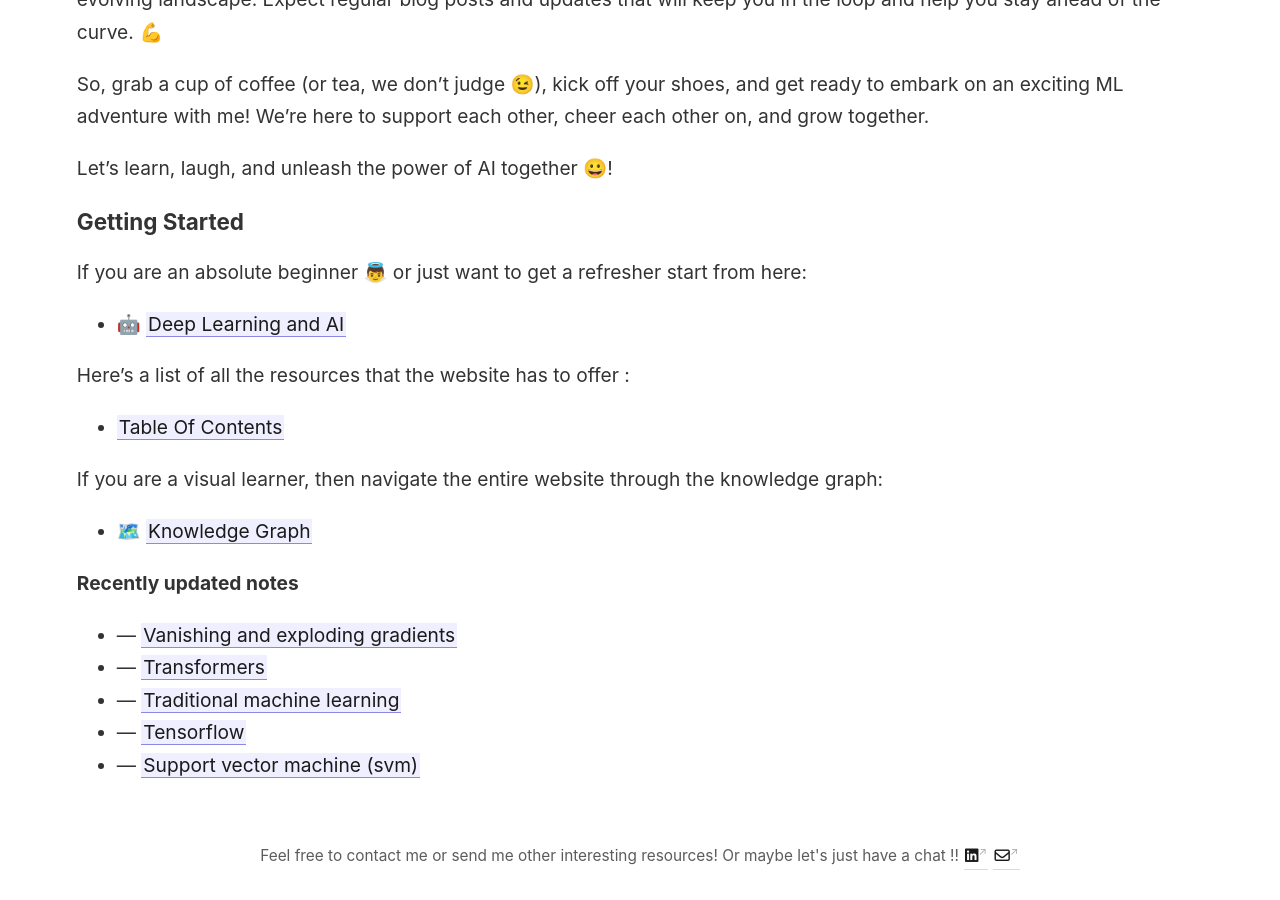
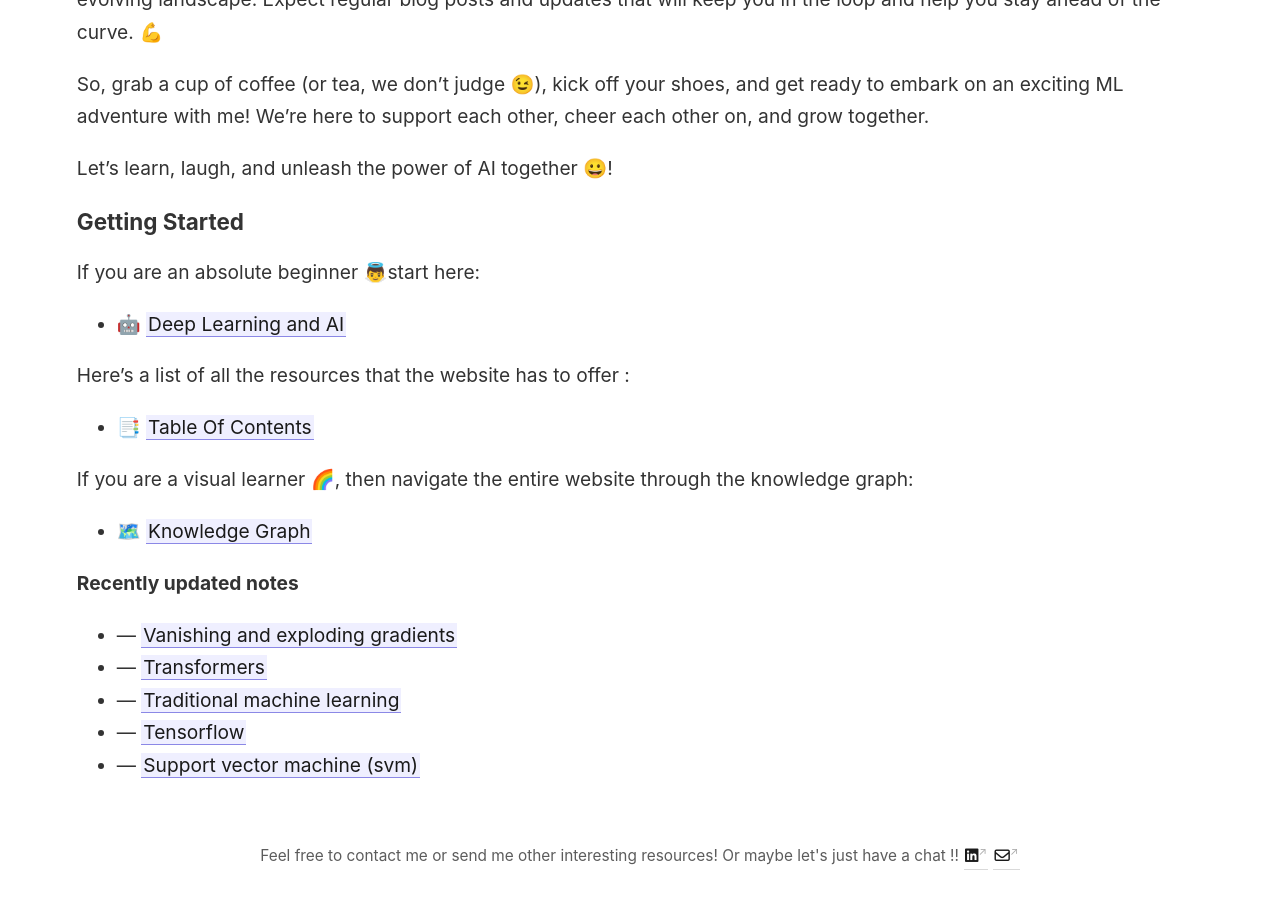
Before and after one commit to proy9714/priyadarshi-digital-garden, a Jekyll site: the page built from _pages/index.md, in a window 1280 px wide and 900 px high, scrolled down 832 px. Built offline with Jekyll 4.4.1, drawn with Linux system fonts in a browser that asks for light colours.

Commit message:
vault backup: 2023-06-02 20:35:09

```diff
--- a/_pages/index.md
+++ b/_pages/index.md
@@ -26,15 +26,15 @@ Let's learn, laugh, and unleash the power of AI together 😀!
 
 ### Getting Started
 
-If you are an absolute beginner 👼 or just want to get a refresher start from here:
+If you are an absolute beginner 👼start here:
 
 - 🤖 <a class="internal-link" href="deep-learning-and-ai">Deep Learning and AI</a>
 
 Here's a list  of all the resources that the website has to offer :
 
--  <a class="internal-link" href="/table-of-contents">Table Of Contents</a>
+- 📑 <a class="internal-link" href="/table-of-contents">Table Of Contents</a>
 
-If you are a visual learner, then navigate the entire website through the knowledge graph:
+If you are a visual learner 🌈, then navigate the entire website through the knowledge graph:
 
 - 🗺️ <a class="internal-link" href="/knowledge-graph">Knowledge Graph</a>
 
```
